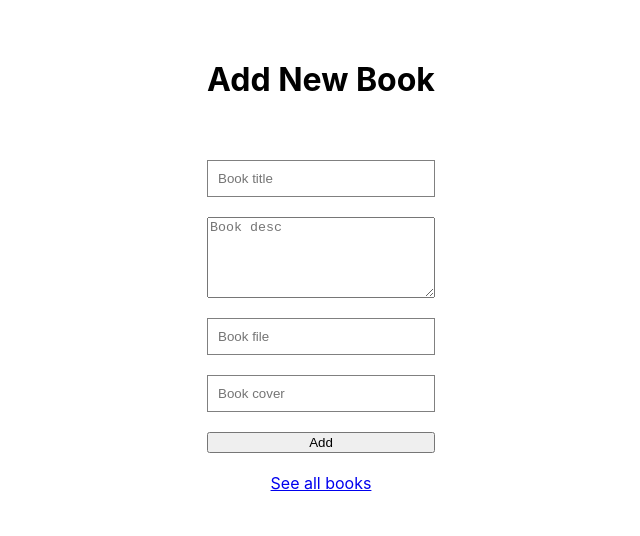
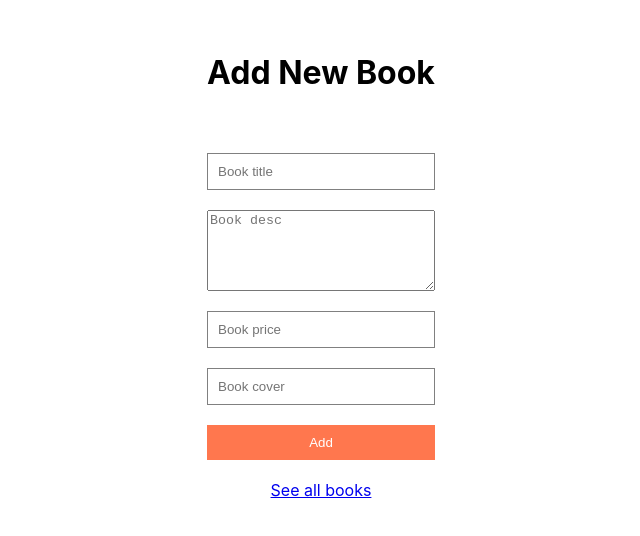
Before and after one commit to AbdelmajidSabiri/books_web, a React (Create React App) app in the folder client/: page /add in a window 1280 px wide. Shown: the part 134-670 px from the top of the page, without its empty margins (319-959 px from the left). Built offline with nearby package versions, Linux system fonts and the light colour scheme; the HTML template or start-up script is replaced by a standard one.

Commit message:
Last touches

```diff
--- a/client/src/pages/Add.jsx
+++ b/client/src/pages/Add.jsx
@@ -9,7 +9,7 @@ const Add = () => {
         title : "",
         desc : "",
         cover : "",
-        book_path : "",
+        price : "",
 
     });
 
@@ -49,9 +49,9 @@ const Add = () => {
                 onChange={handleChange}
             />
             <input
-                type="text"
-                placeholder="Book file"
-                name="Book file"
+                type="number"
+                placeholder="Book price"
+                name="price"
                 onChange={handleChange}
             />
             <input
@@ -60,7 +60,7 @@ const Add = () => {
                 name="cover"
                 onChange={handleChange}
             />
-            <button onClick={handleClick}>Add</button>
+            <button onClick={handleClick} className="formButton">Add</button>
             {error && "Something went wrong!"}
             <Link to="/">See all books</Link>
         </div>
```
